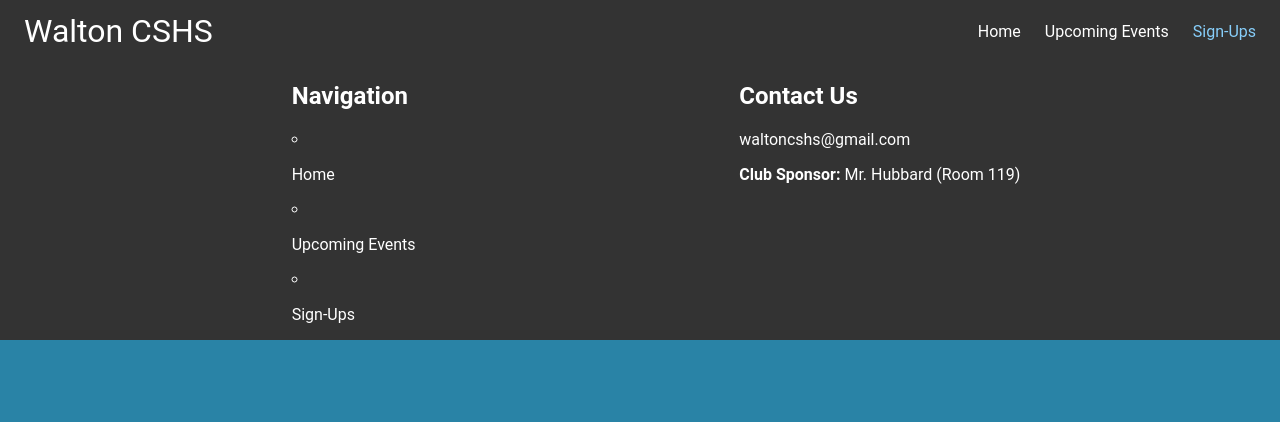
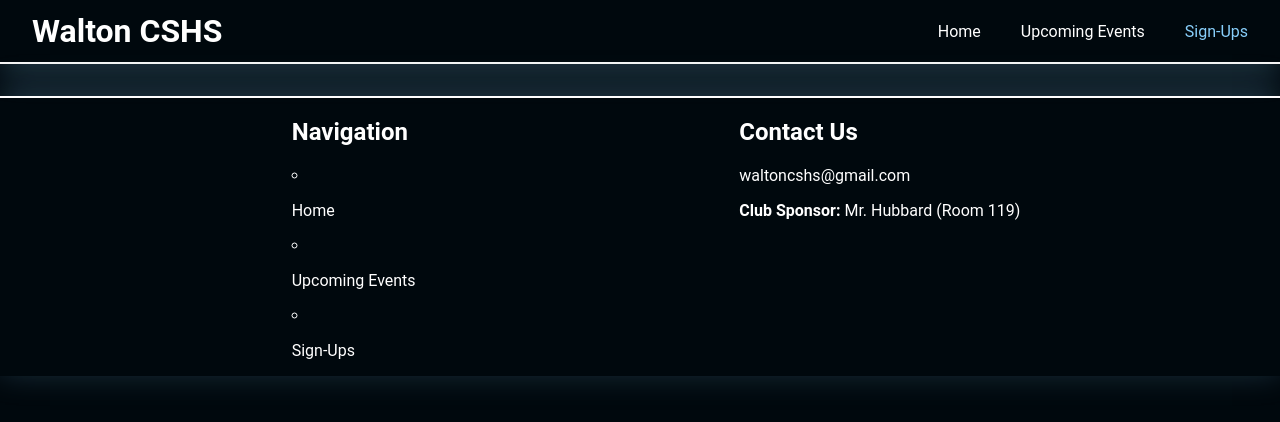
Before and after one commit to vipban/waltoncshs, a React (Create React App) app: page /sign-ups in a window 1280 px wide. Shown: the top 422 px of the page. Built offline with nearby package versions, Linux system fonts and the light colour scheme; no server answers; the database is empty.

Commit message:
Update styling

```diff
--- a/src/components/stylesheets/footer.css
+++ b/src/components/stylesheets/footer.css
@@ -7,12 +7,14 @@ body {
 }
 
 .footer {
+    margin-top: 3rem;
     width: 100%;
-    background-color: #333;
     color: white;
     display: flex;
     justify-content: space-evenly;
     gap: 2rem;
+    border-top: solid white .125rem;
+    box-shadow: 0px -6px 32px rgba(135, 206, 250, 0.25);
 }
 
 .footer-nav {
--- a/src/components/stylesheets/header.css
+++ b/src/components/stylesheets/header.css
@@ -7,17 +7,20 @@ body {
 }
 
 .nav {
-    background-color: #333;
     color: white;
     display: flex;
     justify-content: space-between;
     align-items: stretch;
     gap: 2rem;
     padding: 0.5rem 1rem;
+    border-bottom: solid .125rem #F5F5F5;
+
+    box-shadow: 0px 6px 32px rgba(135, 206, 250, 0.25);
 }
 
 .site-title {
     font-size: 2rem;
+    font-weight: bold;
 }
 
 .nav ul {
@@ -34,7 +37,7 @@ body {
     height: 100%;
     display: flex;
     align-items: center;
-    padding: 0.25rem 0.5rem;
+    padding: 0.25rem 1rem;
 }
 
 .nav li.active {
@@ -42,6 +45,6 @@ body {
 }
 
 .nav li:hover {
-    background-color: #777;
+    box-shadow: 0px 0px 12px lightskyblue;
     border-radius: 1rem;
 }
--- a/src/pages/home.js
+++ b/src/pages/home.js
@@ -27,7 +27,6 @@ function Home() {
                 <h1>Upcoming Events</h1>
                 <CalendarComponent />
             </section>
-            <hr />
         </>
     )
 }
--- a/src/pages/sign-ups.js
+++ b/src/pages/sign-ups.js
@@ -49,7 +49,7 @@ export default function SignUps() {
     }, [])
 
     return (
-        <>
+        <section className='events'>
             {eventArray.map((event, index) => {
                 if (event !== null) {
                     const slotsIndex = event.description.indexOf('Slots:')
@@ -72,6 +72,6 @@ export default function SignUps() {
                     )
                 }
             })}
-        </>
+        </section>
     )
 }
--- a/src/pages/stylesheets/home.css
+++ b/src/pages/stylesheets/home.css
@@ -1,5 +1,5 @@
 body {
-    background-color: #2983A6;
+    background-color: #00080D;
     margin: 0;
     padding: 0;
 }
@@ -20,4 +20,5 @@ h1 {
 hr {
     color: whitesmoke;
     margin: 7vh 0;
+    box-shadow: 0px 4px 32px rgba(135, 206, 250, 0.25);
 }
--- a/src/pages/stylesheets/sign-ups.css
+++ b/src/pages/stylesheets/sign-ups.css
@@ -1,7 +1,11 @@
+.events {
+    margin-top: 2rem;
+}
+
 .event {
     margin: 1rem;
     padding: 2rem;
-    background-color: #F1F3F5;
+    background-color: #FFFFFF;
     border-radius: 2rem;
 }
 
@@ -89,3 +93,7 @@
     text-align: right;
     margin-right: 1rem;
 }
+
+.footer {
+    margin-top: 2rem;
+}
```
